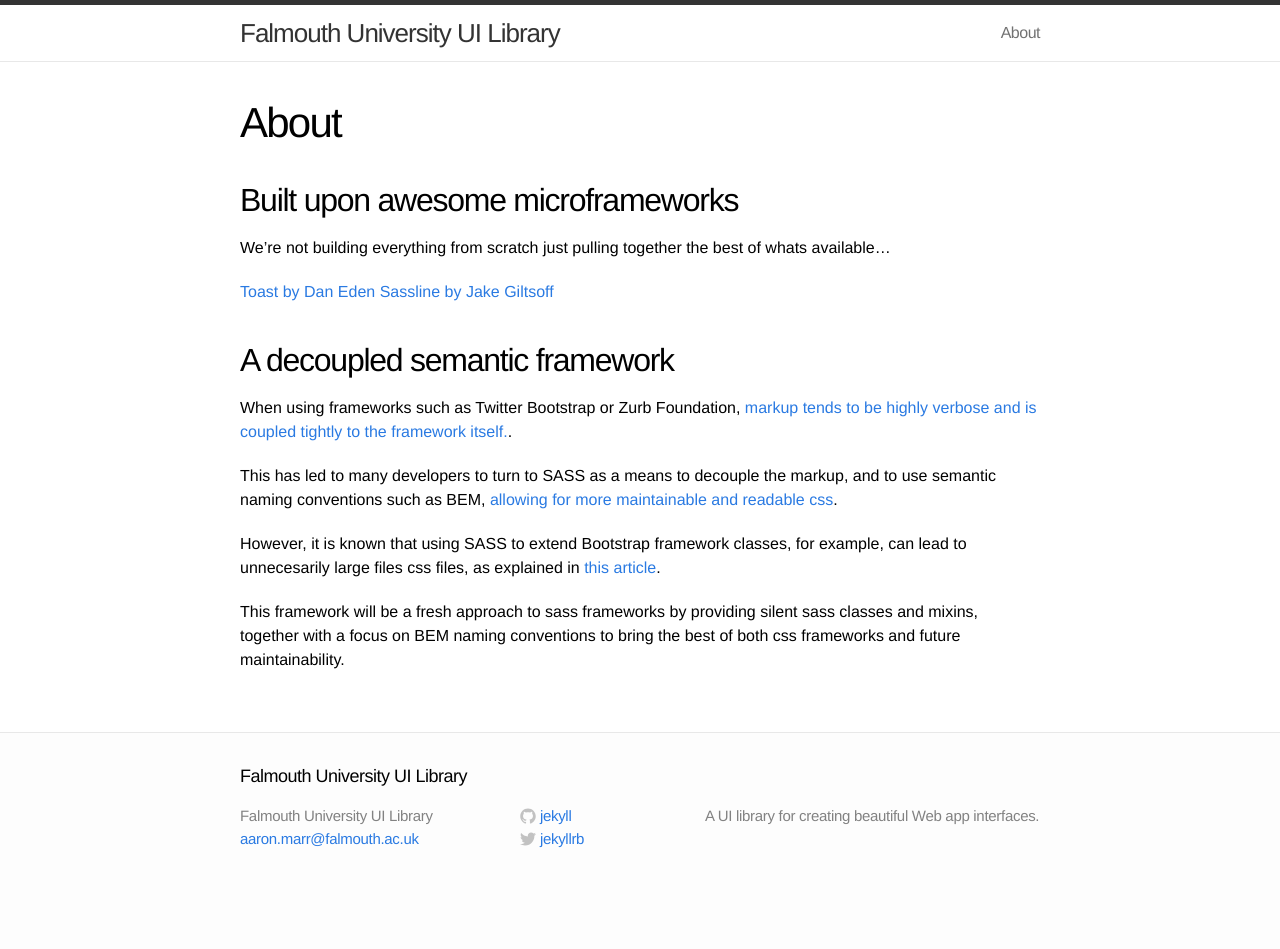
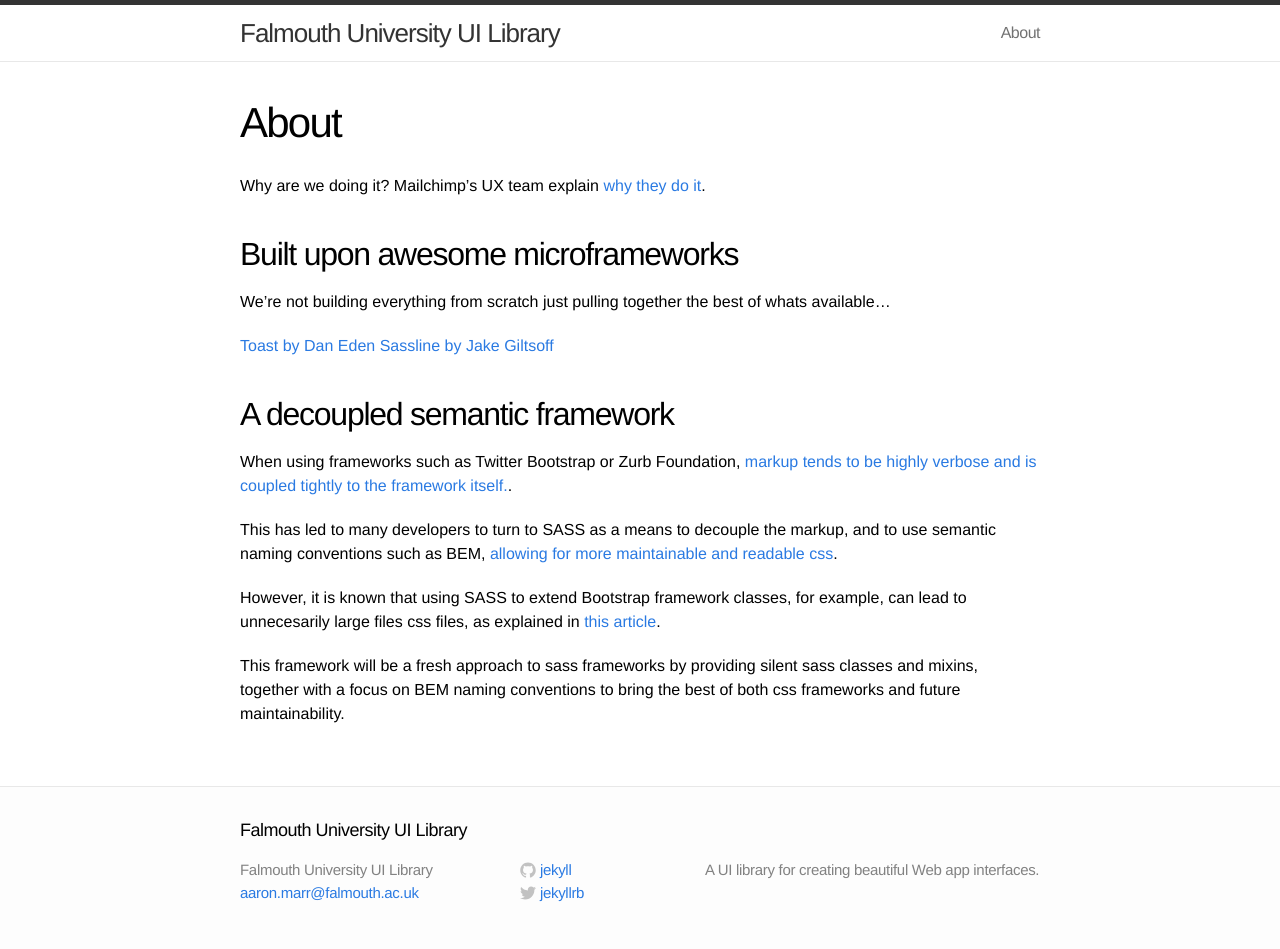
Before and after one commit to ucfalmouth/fu-ui, a Jekyll site: the page built from about.md, in a window 1280 px wide. Built offline with Jekyll 4.4.1, drawn with Linux system fonts in a browser that asks for light colours; before the commit the page ends 900 px from its top, so only the background shows below that.

Commit message:
Add why we do it to about page

```diff
--- a/about.md
+++ b/about.md
@@ -3,6 +3,8 @@ layout: page
 title: About
 permalink: /about/
 ---
+
+Why are we doing it? Mailchimp's UX team explain [why they do it](https://ux.mailchimp.com/patterns).
 
 ## Built upon awesome microframeworks
 
```
